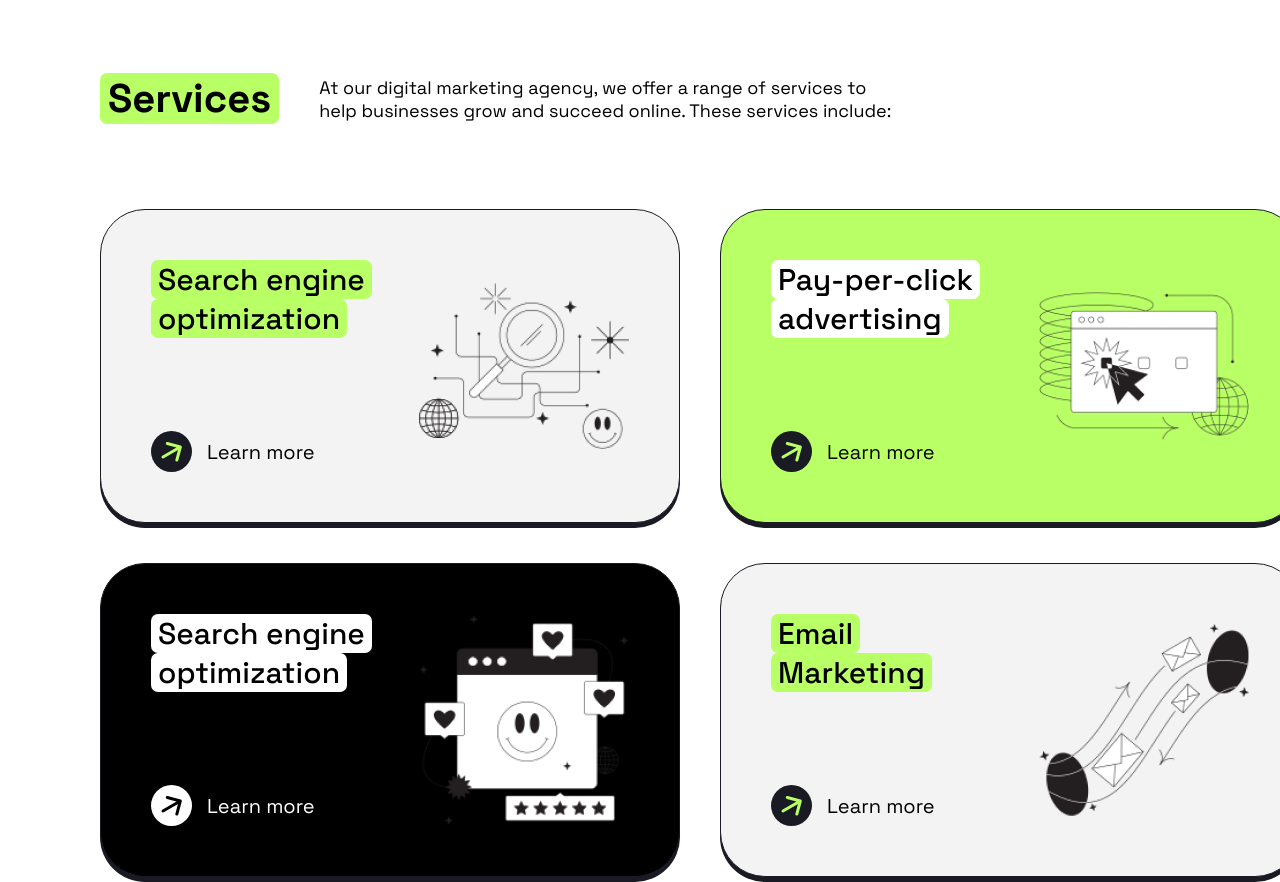
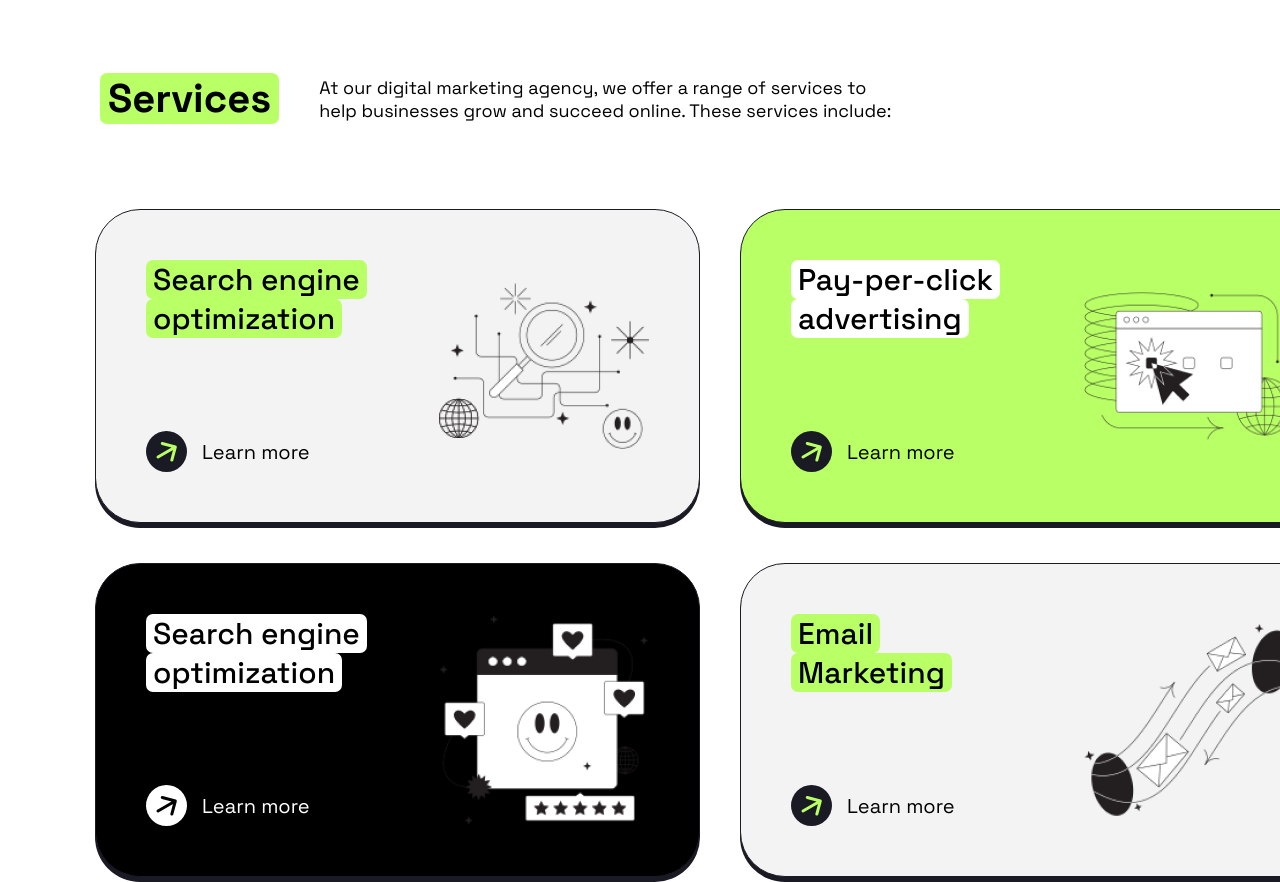
Before and after one commit to HS2YS/Positivus-Landing-Page-Community-, a plain HTML site: page index.html in a window 1280 px wide. Shown: the part 800-1682 px from the top of the page. Drawn offline with Linux system fonts and the light colour scheme.

Commit message:
Little fix service block
Future:
I'll update the service block and make it via wrap, as well as make a footer, honestly

```diff
--- a/sass/mainStyle.sass
+++ b/sass/mainStyle.sass
@@ -150,13 +150,12 @@ h4
 .services-block
     padding: 85px 0px 120px
     flex-direction: column
-    width: 1040px
+    align-items: center
     gap: 40px
     .card-section
         padding: 0px 100px
-        align-items: center
         gap: 40px
-        width: 1200px
+        width: 1250px
         .card
             width: 600px
             padding: 50px
```
Also changed, not shown: css/mainStyle-min.css, css/mainStyle.css, 1 other file.
